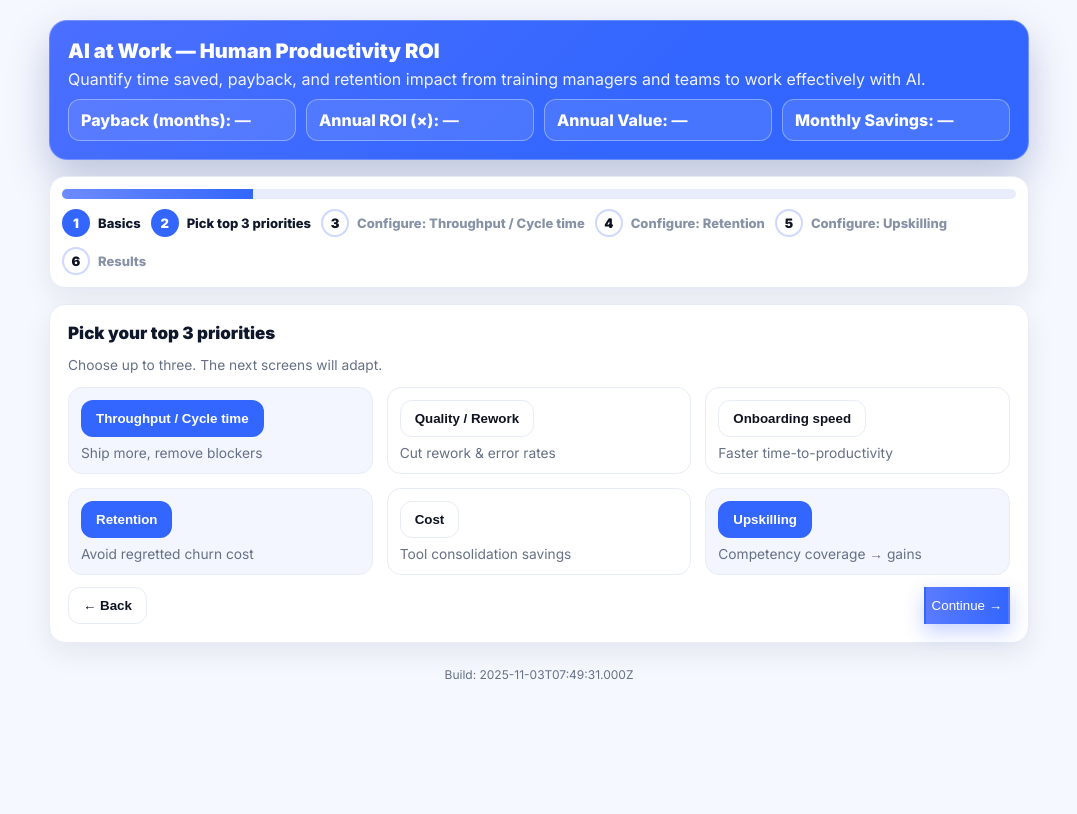
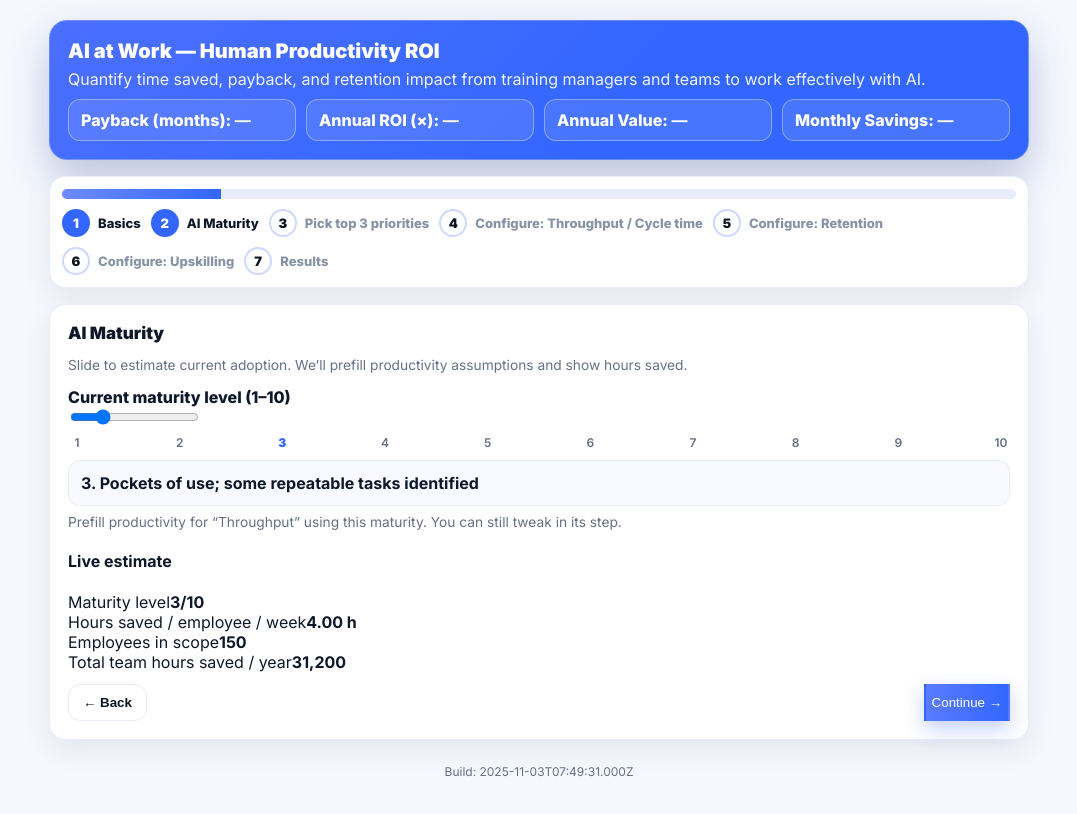
Before and after one commit to powerstephen/AI-at-work, a Next.js app: page / in a window 1280 px wide. Both pictures are taken after a click on the button "Continue →". Shown: the top 814 px of the page, without its empty margins (101-1178 px from the left). Built offline with nearby package versions, Linux system fonts and the light colour scheme.

Commit message:
Update page.tsx

```diff
--- a/app/page.tsx
+++ b/app/page.tsx
@@ -25,20 +25,59 @@ const GOAL_META: Record<Goal,{label:string; hint:string}> = {
   upskilling: { label:'Upskilling',              hint:'Competency coverage → gains' }
 };
 
+const MATURITY_LABELS = [
+  '1. Early: ad-hoc experiments; big wins from prompt basics + mapping workflows',
+  '2. Few experimenters; scattered use; minimal documentation',
+  '3. Pockets of use; some repeatable tasks identified',
+  '4. Champions emerging; shared prompts; initial QA gates',
+  '5. Team playbooks; recurring usage; savings are measurable',
+  '6. Cross-team sharing; prompts/templates in daily ops',
+  '7. Tooling integrated; data & guardrails; steady gains',
+  '8. Automation loops active; enablement & review cadences',
+  '9. AI-first workflows; advanced analytics; platform mindset',
+  '10. Embedded across org; continuous improvement culture'
+];
+
 const symbol = (c:Currency)=> c==='EUR'?'€':c==='USD'?'$':'£';
 const money = (n:number,c:Currency)=> new Intl.NumberFormat('en',{style:'currency',currency:c,maximumFractionDigits:0}).format(n);
 const clamp = (n:number,lo:number,hi:number)=>Math.max(lo,Math.min(hi,n));
 const hourlyFromSalary = (s:number)=> s/(52*40);
 
+/* Simple error boundary (keeps blank screens away) */
+class EB extends React.Component<{children:React.ReactNode},{err?:Error}>{
+  constructor(p:any){ super(p); this.state={}; }
+  static getDerivedStateFromError(e:Error){ return { err:e }; }
+  componentDidCatch(e:Error, info:any){ console.error('Runtime error:', e, info); }
+  render(){
+    if(this.state.err){
+      return (
+        <main className="container">
+          <div className="card" style={{background:'#fff5f5',border:'1px solid #ffd6d6'}}>
+            <h2 style={{marginTop:0}}>Render error</h2>
+            <pre style={{whiteSpace:'pre-wrap'}}>{String(this.state.err.message)}</pre>
+          </div>
+        </main>
+      );
+    }
+    return this.props.children;
+  }
+}
+
 export default function Page(){
   return (
     <main className="container">
-      <Calculator />
+      <EB><Calculator/></EB>
       <section style={{textAlign:'center',color:'#667085',fontSize:12,padding:'8px 0 24px'}}>
         Build: {new Date().toISOString()}
       </section>
     </main>
   );
+}
+
+function hoursFromMaturity(level:number){
+  // 1 → ~5h/wk … 10 → ~0.75h/wk
+  const map = [5.0, 4.5, 4.0, 3.5, 3.0, 2.5, 2.0, 1.5, 1.0, 0.75];
+  return map[clamp(level,1,10)-1];
 }
 
 function Calculator(){
@@ -55,18 +94,31 @@ function Calculator(){
   const hourly = useMemo(()=>hourlyFromSalary(avgSalary),[avgSalary]);
   const programCost = trainingPerEmployee * employees * (durationMonths/12);
 
-  // choose top 3
+  // maturity
+  const [maturity, setMaturity] = useState(3);
+  const derivedHours = hoursFromMaturity(maturity);
+
+  // choose top 3 (checkbox tiles)
   const [selected, setSelected] = useState<Goal[]>(['throughput','retention','upskilling']);
   const toggleGoal = (g:Goal)=> setSelected(prev=>{
     const on = prev.includes(g);
     if(on) return prev.filter(x=>x!==g);
-    if(prev.length>=3) return prev;
+    if(prev.length>=3) return prev; // max 3
     return [...prev,g];
   });
 
-  // throughput
-  const [tpHoursPerWeek, setTpHoursPerWeek] = useState(3);
+  // throughput (prefilled from maturity; editable later)
+  const [tpHoursPerWeek, setTpHoursPerWeek] = useState(derivedHours);
   const [tpUtilPct, setTpUtilPct] = useState(70);
+
+  // keep tpHours in sync when user hasn’t edited yet
+  const [tpTouched, setTpTouched] = useState(false);
+  if(!tpTouched && tpHoursPerWeek !== derivedHours){
+    // update silently when maturity changes
+    // (this runs during render but guards on equality to avoid loops)
+    // eslint-disable-next-line react-hooks/rules-of-hooks
+    setTimeout(()=>{ setTpHoursPerWeek(derivedHours); }, 0);
+  }
 
   // quality
   const [qlEventsPerPersonPerMonth, setQlEventsPerPersonPerMonth] = useState(3);
@@ -93,22 +145,36 @@ function Calculator(){
   const [upHoursPerWeek, setUpHoursPerWeek] = useState(2);
   const [upUtilPct, setUpUtilPct] = useState(70);
 
-  // formulas
+  // values per goal
   const valThroughput = selected.includes('throughput')
     ? tpHoursPerWeek*52*employees*hourly*clamp(tpUtilPct/100,0,1) : 0;
+
   const valQuality = selected.includes('quality')
     ? (qlEventsPerPersonPerMonth*employees*12*(qlReductionPct/100)*qlHoursPerFix)*hourly*clamp(tpUtilPct/100,0,1) : 0;
+
   const valOnboarding = selected.includes('onboarding')
     ? clamp(obBaselineRamp - Math.min(obBaselineRamp, obImprovedRamp),0,24)*obHiresPerYear*(avgSalary/12)*clamp(tpUtilPct/100,0,1) : 0;
+
   const valRetention = selected.includes('retention')
     ? (employees*(rtBaselineTurnoverPct/100)*(rtReductionPct/100))*(avgSalary*(rtReplacementCostPct/100)) : 0;
+
   const valCost = selected.includes('cost')
     ? (csConsolidationPerMonth + csEliminatedTools*csAvgToolCostPerMonth)*12 : 0;
+
   const upBase = selected.includes('upskilling')
     ? (upCoveragePct/100)*employees*upHoursPerWeek*52*hourly*clamp(upUtilPct/100,0,1) : 0;
   const valUpskilling = (selected.includes('throughput') && selected.includes('upskilling')) ? upBase*0.7 : upBase;
 
-  const annualValue = valThroughput+valQuality+valOnboarding+valRetention+valCost+valUpskilling;
+  const breakdown: {key:Goal; label:string; value:number}[] = [
+    { key:'throughput', label:GOAL_META.throughput.label, value:valThroughput },
+    { key:'quality', label:GOAL_META.quality.label, value:valQuality },
+    { key:'onboarding', label:GOAL_META.onboarding.label, value:valOnboarding },
+    { key:'retention', label:GOAL_META.retention.label, value:valRetention },
+    { key:'cost', label:GOAL_META.cost.label, value:valCost },
+    { key:'upskilling', label:GOAL_META.upskilling.label, value:valUpskilling },
+  ].filter(x=>selected.includes(x.key)).sort((a,b)=>b.value-a.value);
+
+  const annualValue = breakdown.reduce((s,b)=>s+b.value,0);
   const monthlySavings = annualValue/12;
   const roiMultiple = programCost>0 ? (annualValue/programCost) : 0;
   const paybackMonths = monthlySavings>0 ? (programCost/monthlySavings) : Infinity;
@@ -116,12 +182,13 @@ function Calculator(){
   // steps
   const steps = [
     'Basics',
+    'AI Maturity',
     'Pick top 3 priorities',
     ...selected.map(g=>`Configure: ${GOAL_META[g].label}`),
     'Results'
   ];
   const progress = steps.length>1 ? (step/(steps.length-1)) : 0;
-  const atResults = step === (2 + selected.length);
+  const atResults = step === (3 + selected.length);
 
   return (
     <>
@@ -131,8 +198,6 @@ function Calculator(){
         <p style={{margin:'6px 0 10px',color:'rgba(255,255,255,.92)'}}>
           Quantify time saved, payback, and retention impact from training managers and teams to work effectively with AI.
         </p>
-
-        {/* Show static labels until Results; live values only on Results */}
         <div className="hero-grid">
           {!atResults ? (
             <>
@@ -207,50 +272,101 @@ function Calculator(){
             </div>
           </div>
 
-          <div style={{display:'flex',justifyContent:'flex-end',gap:8,marginTop:12}}>
+          <div style={{display:'flex',justifyContent:'space-between',gap:8,marginTop:12}}>
+            <span/>
             <button className="btn-primary" onClick={()=>setStep(1)}>Continue →</button>
           </div>
         </section>
       )}
 
-      {/* STEP 1: PICK TOP 3 */}
+      {/* STEP 1: AI MATURITY (slider + live panel) */}
       {step===1 && (
         <section className="card center">
+          <h3 className="h3">AI Maturity</h3>
+          <p className="help">Slide to estimate current adoption. We’ll prefill productivity assumptions and show hours saved.</p>
+
+          <div className="twocol">
+            {/* Left: slider + description */}
+            <div>
+              <label className="label">Current maturity level (1–10)</label>
+              <div className="range-wrap">
+                <input
+                  className="range"
+                  type="range"
+                  min={1} max={10} step={1}
+                  value={maturity}
+                  onChange={(e)=>{ setMaturity(Number(e.target.value)); }}
+                />
+              </div>
+              <div style={{display:'flex',justifyContent:'space-between',fontSize:12,color:'#667085',marginTop:6}}>
+                {[1,2,3,4,5,6,7,8,9,10].map(n=>(
+                  <span key={n} style={{width:18, textAlign:'center', fontWeight: n===maturity?900:600, color: n===maturity?BLUE:'#667085'}}>{n}</span>
+                ))}
+              </div>
+              <div style={{marginTop:10, padding:12, border:'1px solid #E7ECF7', borderRadius:12, background:'#F8FAFF'}}>
+                <strong>{MATURITY_LABELS[maturity-1]}</strong>
+              </div>
+              <p className="help" style={{marginTop:8}}>
+                Prefill productivity for “Throughput” using this maturity. You can still tweak in its step.
+              </p>
+            </div>
+
+            {/* Right: live panel */}
+            <div className="live">
+              <h4>Live estimate</h4>
+              <div className="live-row"><span>Maturity level</span><strong>{maturity}/10</strong></div>
+              <div className="live-row"><span>Hours saved / employee / week</span><strong>{derivedHours.toFixed(2)} h</strong></div>
+              <div className="live-row"><span>Employees in scope</span><strong>{employees}</strong></div>
+              <div className="live-row"><span>Total team hours saved / year</span><strong>{Math.round(derivedHours*52*employees).toLocaleString()}</strong></div>
+            </div>
+          </div>
+
+          <div style={{display:'flex',justifyContent:'space-between',gap:8,marginTop:12}}>
+            <button className="btn" onClick={()=>setStep(0)}>← Back</button>
+            <button className="btn-primary" onClick={()=>setStep(2)}>Continue →</button>
+          </div>
+        </section>
+      )}
+
+      {/* keep tp hours synced until manually edited */}
+      {/* eslint-disable-next-line @next/next/no-sync-scripts */}
+      {null}
+
+      {/* STEP 2: PICK TOP 3 (checkbox tiles) */}
+      {step===2 && (
+        <section className="card center">
           <h3 className="h3">Pick your top 3 priorities</h3>
-          <p className="help">Choose up to three. The next screens will adapt.</p>
+          <p className="help">Tick up to three. The next screens will adapt.</p>
+
           <div className="grid">
             {(Object.keys(GOAL_META) as Goal[]).map(g=>{
               const on = selected.includes(g);
               return (
-                <div key={g} style={{border:'1px solid #E7ECF7',borderRadius:14,padding:12,background:on?'rgba(51,102,254,.06)':'#fff'}}>
-                  <div style={{display:'flex',justifyContent:'space-between',alignItems:'center',gap:10}}>
-                    <button type="button"
-                      onClick={()=>toggleGoal(g)}
-                      className="btn"
-                      style={{
-                        border: `1px solid ${on?'transparent':'#E7ECF7'}`,
-                        background: on?BLUE:'#fff',
-                        color: on?'#fff':'#0E1320'
-                      }}>
-                      {GOAL_META[g].label}
-                    </button>
+                <label key={g} className={`tile ${on?'on':''}`}>
+                  <input
+                    type="checkbox"
+                    checked={on}
+                    onChange={()=>toggleGoal(g)}
+                  />
+                  <div>
+                    <div style={{fontWeight:900}}>{GOAL_META[g].label}</div>
+                    <div className="help">{GOAL_META[g].hint}</div>
                   </div>
-                  <div style={{marginTop:8,fontSize:'.86rem',color:'#667085'}}>{GOAL_META[g].hint}</div>
-                </div>
+                </label>
               );
             })}
           </div>
 
           <div style={{display:'flex',justifyContent:'space-between',gap:8,marginTop:12}}>
-            <button className="btn" onClick={()=>setStep(0)}>← Back</button>
-            <button className="btn-primary" onClick={()=>setStep(2)} disabled={selected.length===0}>Continue →</button>
+            <button className="btn" onClick={()=>setStep(1)}>← Back</button>
+            <button className="btn-primary" onClick={()=>setStep(3)} disabled={selected.length===0}>Continue →</button>
           </div>
         </section>
       )}
 
-      {/* DYNAMIC CONFIG STEPS */}
+      {/* DYNAMIC CONFIG STEPS (prefill throughput hours from maturity) */}
       {selected.map((g, idx)=>{
-        const idxStep = 2+idx;
+        const idxStep = 3+idx;
         if(step!==idxStep) return null;
         return (
           <section key={g} className="card center">
@@ -259,7 +375,17 @@ function Calculator(){
 
             {g==='throughput' && (
               <div className="grid">
-                <FieldNum label="Hours saved per person / week" v={tpHoursPerWeek} set={setTpHoursPerWeek} step={0.5}/>
+                <div>
+                  <label className="label">Hours saved per person / week</label>
+                  <input
+                    type="number"
+                    value={tpHoursPerWeek}
+                    step={0.25}
+                    onChange={e=>{ setTpHoursPerWeek(Number(e.target.value||0)); setTpTouched(true); }}
+                    className="input"
+                  />
+                  <p className="help">Prefilled from maturity: {hoursFromMaturity(maturity).toFixed(2)} h/wk</p>
+                </div>
                 <FieldNum label="Utilization factor (%)" v={tpUtilPct} set={setTpUtilPct} min={0} max={100} step={5}/>
               </div>
             )}
@@ -311,14 +437,55 @@ function Calculator(){
       {atResults && (
         <section className="card center">
           <h3 className="h3">Results</h3>
+
+          {/* KPI row */}
           <div style={{display:'grid',gap:12,gridTemplateColumns:'repeat(2,minmax(0,1fr))'}}>
             <KPI t="Total annual value" v={money(annualValue,currency)} />
             <KPI t="Annual ROI" v={`${roiMultiple.toFixed(1)}×`} />
             <KPI t="Payback" v={Number.isFinite(paybackMonths)?`${paybackMonths.toFixed(1)} mo`:'—'} />
             <KPI t="Monthly savings" v={money(monthlySavings,currency)} />
           </div>
+
+          {/* Breakdown + insights */}
+          <div style={{display:'grid',gap:12,gridTemplateColumns:'1.2fr .8fr', marginTop:12}}>
+            <div style={{border:'1px solid #E7ECF7',borderRadius:14,padding:12}}>
+              <strong>Value breakdown by priority</strong>
+              <div style={{marginTop:8}}>
+                {breakdown.map(b=>(
+                  <div key={b.key} style={{display:'grid',gridTemplateColumns:'1fr auto',gap:10,padding:'8px 0',borderTop:'1px dashed #E7ECF7'}}>
+                    <span>{b.label}</span>
+                    <strong>{money(b.value,currency)}</strong>
+                  </div>
+                ))}
+              </div>
+            </div>
+
+            <div className="live">
+              <h4>Insights</h4>
+              <div className="live-row">
+                <span>Top driver</span>
+                <strong>{breakdown.length?breakdown[0].label:'—'}</strong>
+              </div>
+              <div className="live-row">
+                <span>% of total from top driver</span>
+                <strong>
+                  {breakdown.length && annualValue>0 ? Math.round((breakdown[0].value/annualValue)*100) : 0}%
+                </strong>
+              </div>
+              <div className="live-row">
+                <span>Hours saved / employee / week</span>
+                <strong>{tpHoursPerWeek.toFixed(2)} h</strong>
+              </div>
+              <div className="live-row">
+                <span>Total team hours saved / year</span>
+                <strong>{Math.round(tpHoursPerWeek*52*employees).toLocaleString()}</strong>
+              </div>
+            </div>
+          </div>
+
+          {/* Next steps */}
           <div style={{marginTop:12,padding:'12px 14px',border:'1px solid #E7ECF7',borderRadius:12,background:'#F8FAFF'}}>
-            <strong>Next steps:</strong>{' '}
+            <strong>Recommended next steps:</strong>{' '}
             {selected.includes('throughput') && 'Map top workflows → prompt libraries + QA gates. '}
             {selected.includes('quality') && 'Introduce AI review checkpoints to cut rework. '}
             {selected.includes('onboarding') && 'Role playbooks + guided “first 90 days”. '}
@@ -326,8 +493,9 @@ function Calculator(){
             {selected.includes('cost') && 'Audit overlap; pilot tool consolidation. '}
             {selected.includes('upskilling') && 'Set competency targets; measure weekly AI usage.'}
           </div>
+
           <div style={{display:'flex',justifyContent:'space-between',gap:8,marginTop:12}}>
-            <button className="btn" onClick={()=>setStep(2+selected.length-1)}>← Back</button>
+            <button className="btn" onClick={()=>setStep(3+selected.length-1)}>← Back</button>
             <button className="btn-primary" onClick={()=>setStep(0)}>Start over</button>
           </div>
         </section>
@@ -336,6 +504,7 @@ function Calculator(){
   );
 }
 
+/* UI helpers */
 function FieldNum({label,v,set,min,max,step}:{label:string;v:number;set:(n:number)=>void;min?:number;max?:number;step?:number}){
   return (
     <div>
@@ -346,7 +515,6 @@ function FieldNum({label,v,set,min,max,step}:{label:string;v:number;set:(n:numbe
     </div>
   );
 }
-
 function KPI({t,v}:{t:string;v:string}){
   return (
     <div className="kpi">
```
